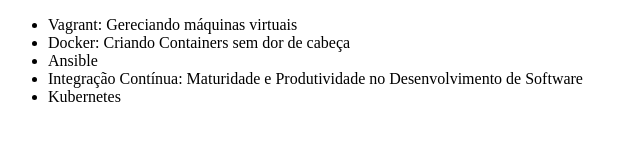
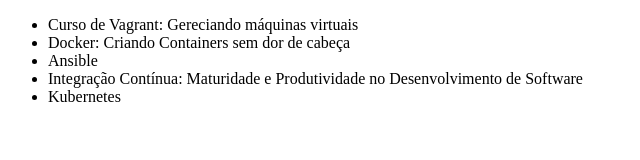
Before and after one commit to asgmorais/alura-git, a plain HTML site: page index.html in a window 1280 px wide. Shown: the whole page, without its empty margins (0-640 px from the left). Drawn offline with Linux system fonts and the light colour scheme.

Commit message:
Atualizando novamente o nome do curso de vagrant

```diff
--- a/index.html
+++ b/index.html
@@ -6,7 +6,7 @@
 </head>
 <body>
     <ul>
-        <li>Vagrant: Gereciando máquinas virtuais</li>
+        <li>Curso de Vagrant: Gereciando máquinas virtuais</li>
         <li>Docker: Criando Containers sem dor de cabeça</li>
         <li>Ansible</li>
         <li>Integração Contínua: Maturidade e Produtividade no Desenvolvimento de Software</li>
```
